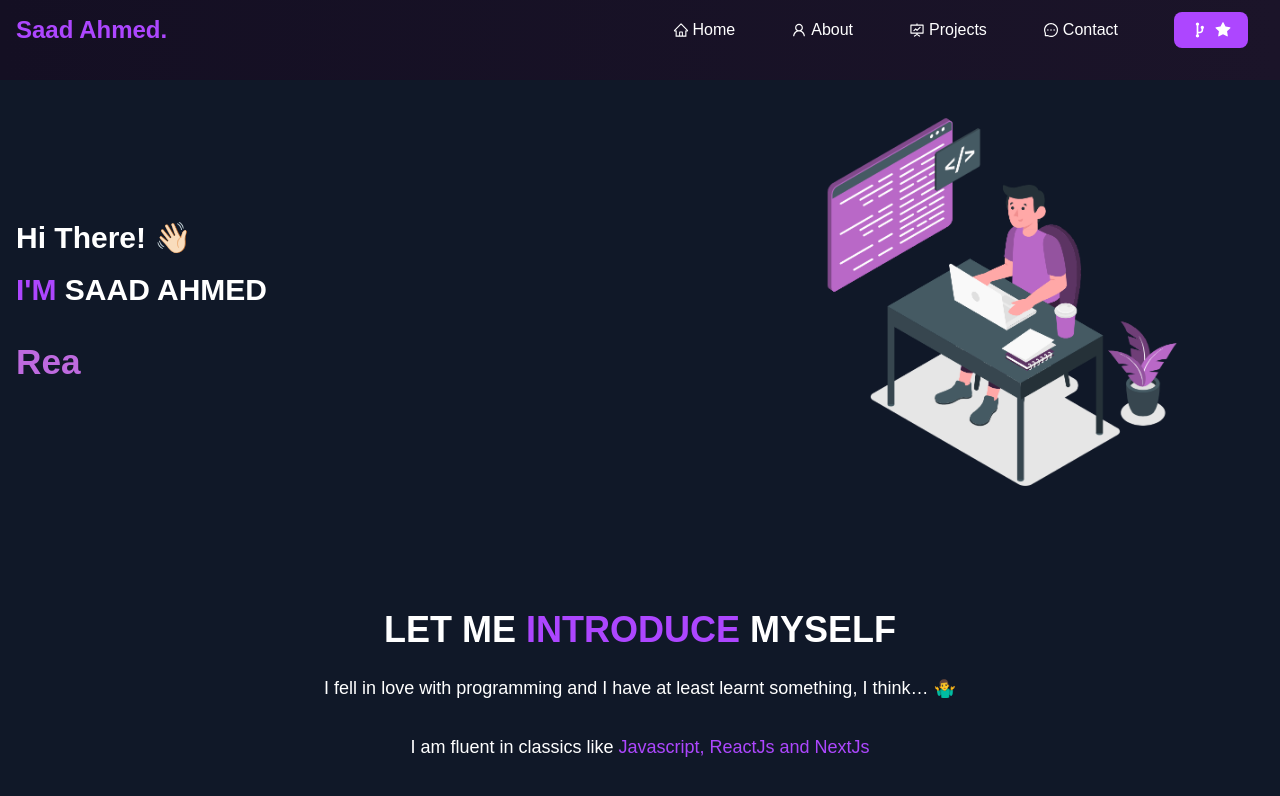
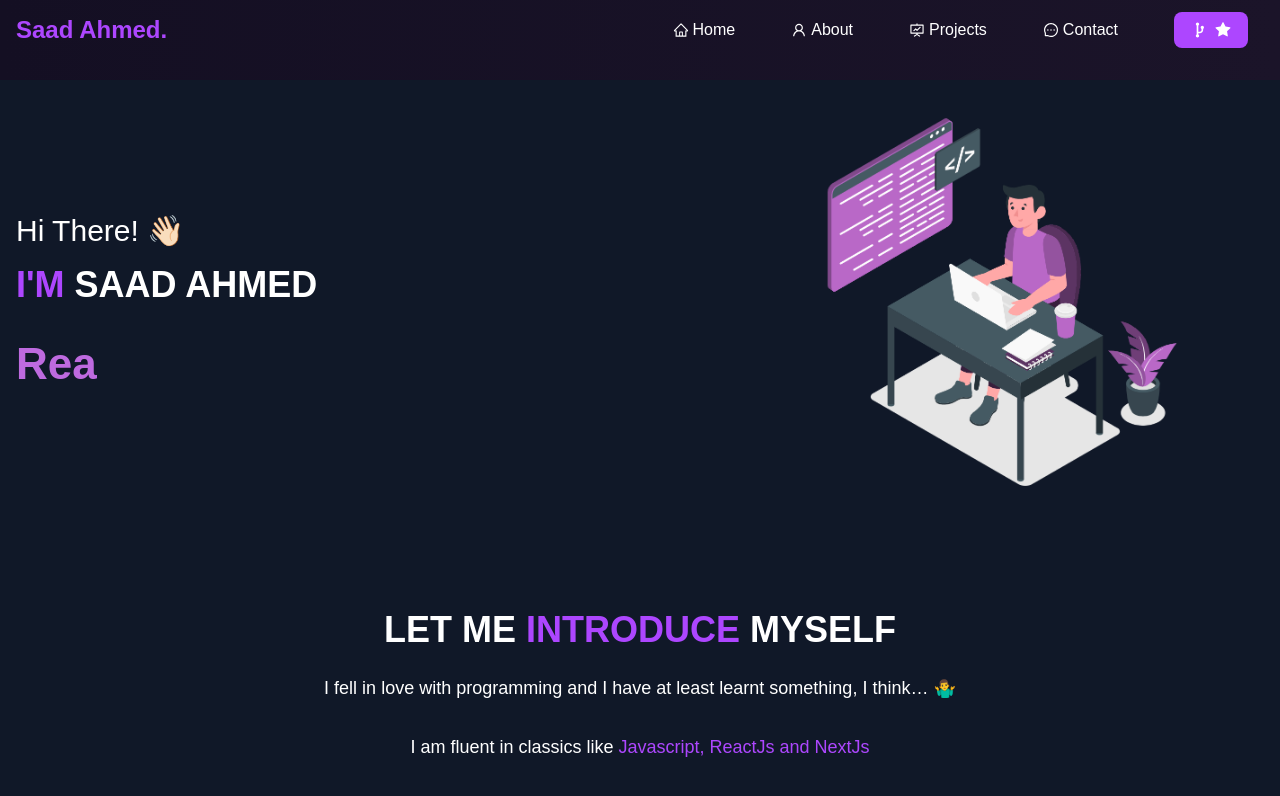
Before and after one commit to saadahmedsa/Portfolio-web, a Next.js app: page / in a window 1280 px wide. Shown: the top 796 px of the page. Built offline with nearby package versions, Linux system fonts and the light colour scheme.

Commit message:
Update home page

```diff
--- a/src/components/Home/Home.jsx
+++ b/src/components/Home/Home.jsx
@@ -7,15 +7,17 @@ import Type from "./Type";
 function Home() {
   return (
     <section className="relative w-full min-h-screen bg-gray-900 text-white flex flex-col items-center justify-center">
-      <div className="container mx-auto px-4 flex flex-col md:flex-row items-center justify-between">
+      <div className="container mx-auto my-auto px-4 flex flex-col md:flex-row items-center justify-between">
         <div className="md:w-7/12 text-left md:text-left">
-          <h1 className="text-3xl font-bold mb-4">
-            Hi There! <span role="img" aria-labelledby="wave">👋🏻</span>
+          <h1 className="text-3xl font-semiboldbold mb-4">
+            Hi There!  <span className="wave" role="img" aria-labelledby="wave">
+                👋🏻
+              </span>
           </h1>
-          <h1 className="text-3xl font-extrabold text-purple-500">
-            I'M <span className="text-white">SAAD AHMED</span>
+          <h1 className="text-4xl font-bold text-purple-500">
+            I'M <span className="text-white  ">SAAD AHMED</span>
           </h1>
-          <div className="mt-6 text-left  ">
+          <div className="mt-6 text-xl text-left  ">
             <Type />
           </div>
         </div>
```
